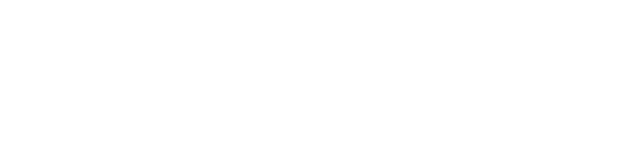
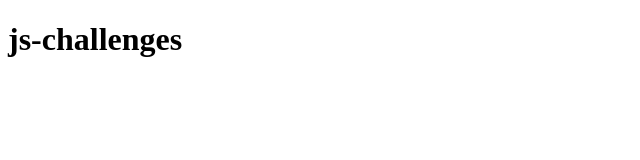
Before and after one commit to Mohmmed-Mahsoub/js-challenges, a plain HTML site: page index.html in a window 1280 px wide. Shown: the whole page, without its empty margins (0-640 px from the left). Drawn offline with Linux system fonts and the light colour scheme.

Commit message:
Update index.html

```diff
--- a/index.html
+++ b/index.html
@@ -6,7 +6,7 @@
     <title>Document</title>
 </head>
 <body>
-
+    <h1>js-challenges</h1>
 </body>
 
 <script>
```
